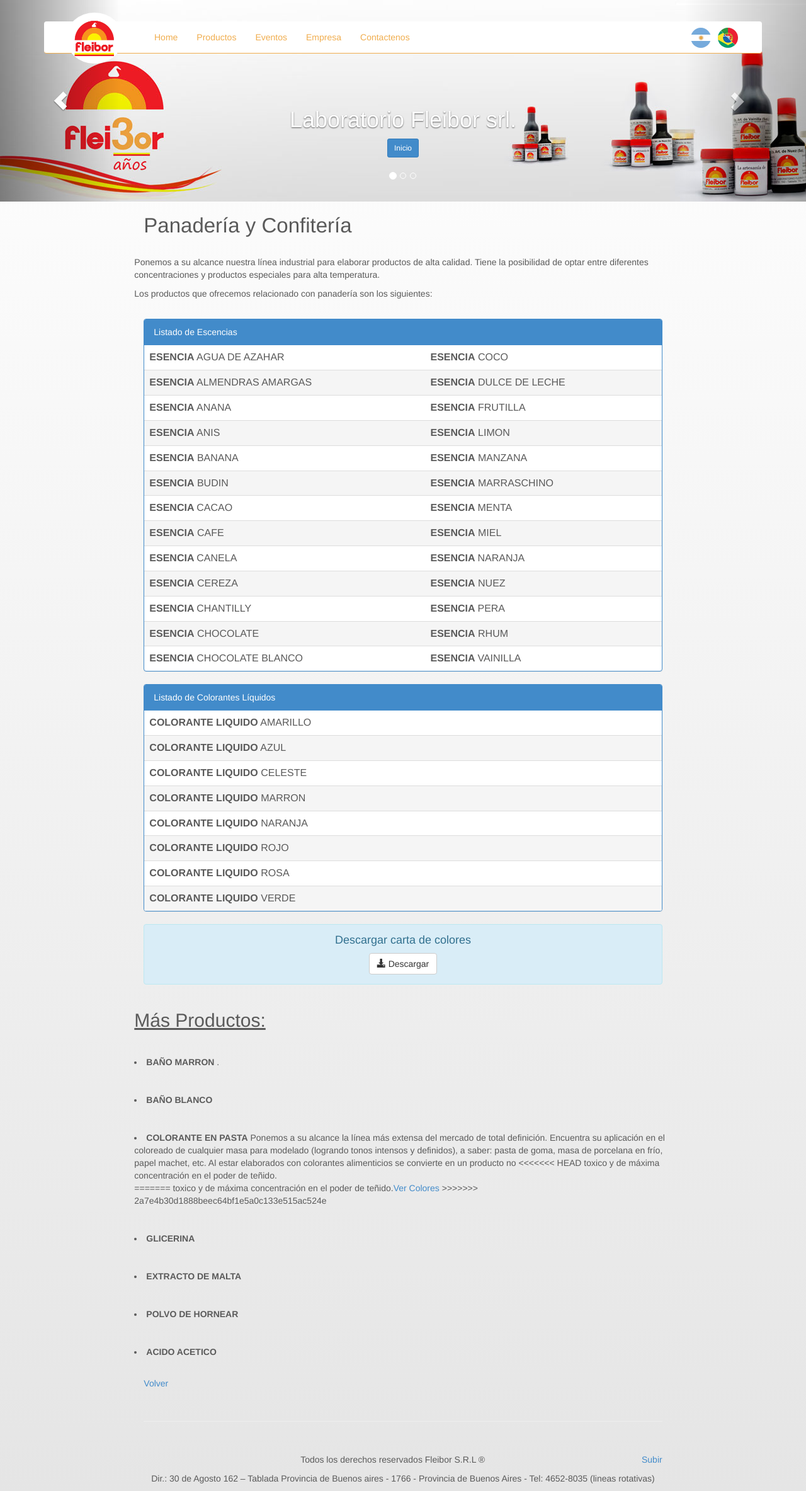
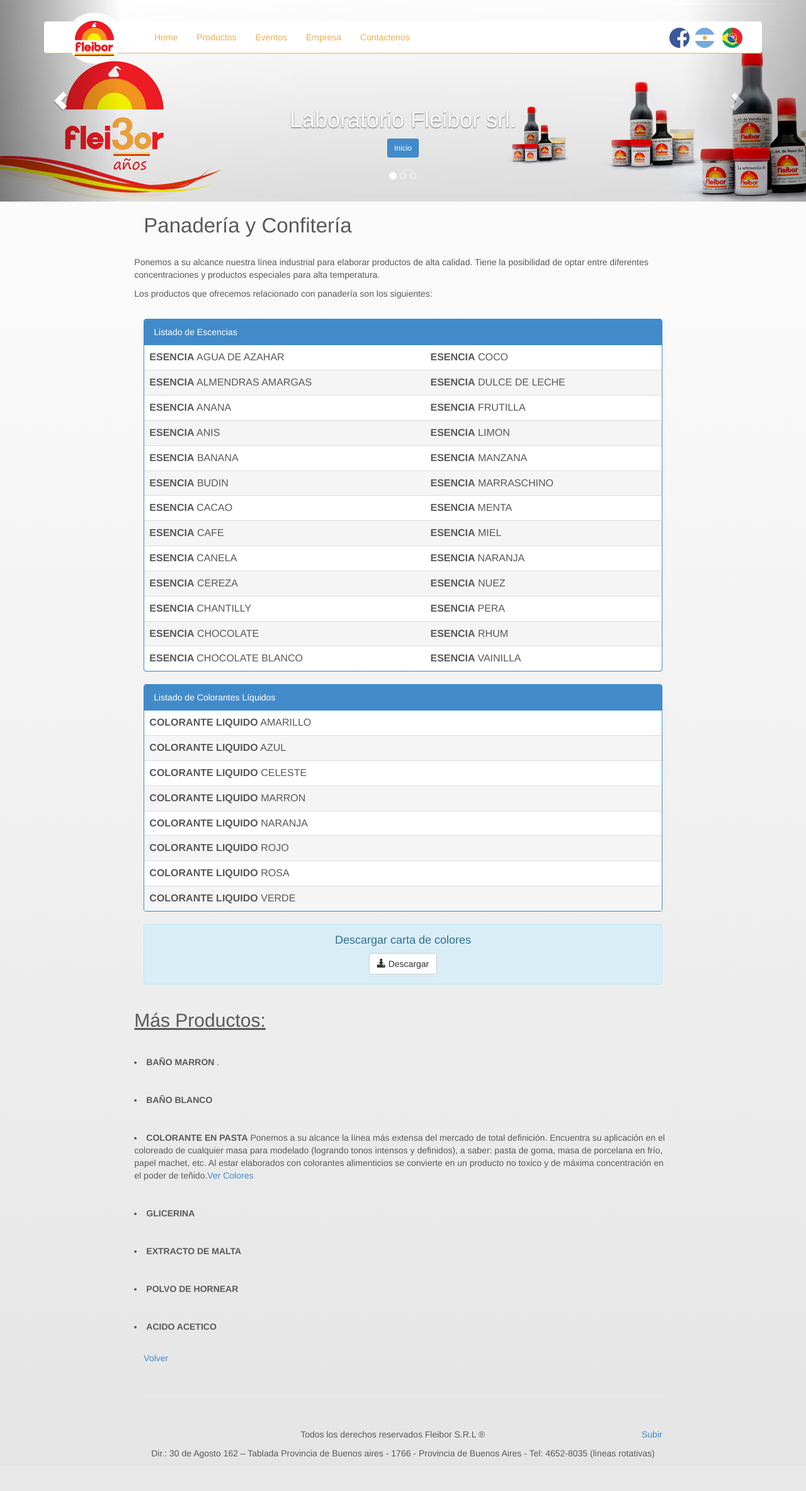
Before and after one commit to melloema/fleibor, a PHP site: page /panaderia.php in a window 1280 px wide. Shown: the whole page at 63% size. After the commit the page ends 2315 px from the top, so only its background shows below. Run offline with PHP 8.4, Linux system fonts and the light colour scheme; data that the repository does not hold is empty; some libraries are stand-ins or nearby versions.

Commit message:
se realizaron cambios para colocar logo de facebook

```diff
--- a/br/css/style.css
+++ b/br/css/style.css
@@ -109,6 +109,9 @@
 label.error {
 	color: #a94442;
 }
+#form_idioma{
+	display: inline-block;
+}
 #form_idioma button{
 
 width: 37px;
@@ -124,7 +127,7 @@
  border:solid #fff 2px !important;
 }
 .menuIdioma{
-	width: 92px;
+	width: 125px;
 	display: block;
 	float: right;
 	height: 37px;
--- a/br/header.php
+++ b/br/header.php
@@ -6,6 +6,7 @@
     <div class="navbar navbar-inverse navbar-static-top" role="navigation">
       <div class="container">
         <div class="menuIdioma">
+          <a href="https://www.facebook.com/labfleibor" target="_banck" title='facebook' ><img class="img-circle banderas" src="img/facebook.jpg"></a>
           <form method="post" action="swichIdioma.php" id="form_idioma">
             <button value="1" type="submit" name="idioma" id="espa" class="selectidioma" title='Idioma Español'><img  class="img-circle banderas"   src="img/argid.jpg"></button>
             <button value="2" type="submit" name="idioma" id="port" class="selectidioma" title='Idioma Portugues' ><img class="img-circle banderas" src="img/brasilport.jpg"></button>
--- a/br/reposteria.php
+++ b/br/reposteria.php
@@ -183,11 +183,7 @@
 					</p>
 					<br/>
 					<p>
-<<<<<<< HEAD
-					<li><span class="strong">CORANTE EM PASTA (GEL)</span> Colocamos a sua disposição a maior linha do mercado com cores de total definição. Tem sua própria aplicação no colorido de qualquer massa para modelado (atingindo tons intensos e definidos), exemplos de massas: massa elástica (massa de goma), massa de biscuit, papel machê, massa para modelar etc. Sendo elaborados com corantes alimentícios se transformam em produtos não tóxicos e de máxima concentração.<span class="text-red"><strong>Lançamento de novas cores</strong></span></li>
-=======
 					<li><span class="strong">CORANTE EM PASTA (GEL)</span> Colocamos a sua disposição a maior linha do mercado com cores de total definição. Tem sua própria aplicação no colorido de qualquer massa para modelado (atingindo tons intensos e definidos), exemplos de massas: massa elástica (massa de goma), massa de biscuit, papel machê, massa para modelar etc. Sendo elaborados com corantes alimentícios se transformam em produtos não tóxicos e de máxima concentração.<span class="text-red"><strong>Lançamento de novas cores:</strong><a target="_blank" href="img/coloresbr.jpg"> Ver Cores</a> </span></li>
->>>>>>> 2a7e4b30d1888beec64bf1e5a0c133e515ac524e
 					</p>
 					<br/>
 					<p>
--- a/css/style.css
+++ b/css/style.css
@@ -109,6 +109,9 @@
 label.error {
 	color: #a94442;
 }
+#form_idioma{
+	display: inline-block;
+}
 #form_idioma button{
 
 width: 37px;
@@ -124,7 +127,7 @@
  border:solid #fff 2px !important;
 }
 .menuIdioma{
-	width: 92px;
+	width: 125px;
 	display: block;
 	float: right;
 	height: 37px;
--- a/footer.php
+++ b/footer.php
@@ -3,3 +3,5 @@
 	<p align="center">Todos los derechos reservados Fleibor S.R.L ®</p>
 	<p align="center">Dir.: 30 de Agosto 162 – Tablada Provincia de Buenos aires - 1766 - Provincia de Buenos Aires - Tel: 4652-8035 (lineas rotativas)</p>
 </footer>
+<!-- Go to www.addthis.com/dashboard to customize your tools -->
+<script type="text/javascript" src="//s7.addthis.com/js/300/addthis_widget.js#pubid=ra-53dd285a75715a0e"></script>
--- a/header.php
+++ b/header.php
@@ -6,6 +6,7 @@
 		<div class="navbar navbar-inverse navbar-static-top" role="navigation">
     	<div class="container">
         <div class="menuIdioma">
+          <a href="https://www.facebook.com/labfleibor" target="_banck" title='facebook' ><img class="img-circle banderas" src="img/facebook.jpg"></a>
           <form method="post" action="swichIdioma.php" id="form_idioma">
             <button value="1" type="submit" name="idioma" id="espa" class="selectidioma" title='Idioma Español'><img  class="img-circle banderas"   src="img/argid.jpg"></button>
             <button value="2" type="submit" name="idioma" id="port" class="selectidioma" title='Idioma Portugues' ><img class="img-circle banderas" src="img/brasilport.jpg"></button>
@@ -18,15 +19,15 @@
             <span class="icon-bar"></span>
             <span class="icon-bar"></span>
         	</button>
-          <a class="navbar-brand" <?php if($path[2] == "index.php") echo 'href="#"'; else echo 'href="index.php"';?>><img class="img-circle logo" src="img/logoweb2.jpg" width="130"></a>
+          <a class="navbar-brand" <?php if($path[1] == "index.php") echo 'href="#"'; else echo 'href="index.php"';?>><img class="img-circle logo" src="img/logoweb2.jpg" width="130"></a>
         </div>
         <div class="navbar-collapse collapse">
           <ul class="nav navbar-nav">
-            <li <?php if($path[2] == "index.php") echo 'class="active"'; ?>><a <?php if($path[2] == "index.php") echo 'href="#"'; else echo 'href="index.php"';?>>Home</a></li>
-            <li <?php if($path[2] == "productos.php") echo 'class="active"'; ?>><a <?php if($path[2] == "productos.php") echo 'href="#"'; else echo 'href="productos.php"'?>>Productos</a></li>
-            <li <?php if($path[2] == "events.php") echo 'class="active"'; ?>><a <?php if($path[2] == "events.php") echo 'href="#"'; else echo 'href="events.php"'?>>Eventos</a></li>
-            <li <?php if($path[2] == "company.php") echo 'class="active"'; ?>><a <?php if($path[2] == "company.php") echo 'href="#"'; else echo 'href="company.php"'?>>Empresa</a></li>
-            <li <?php if($path[2] == "contact.php") echo 'class="active"'; ?>><a <?php if($path[2] == "contact.php") echo 'href="#"'; else echo 'href="contact.php"'; ?>>Contactenos</a></li>
+            <li <?php if($path[1] == "index.php") echo 'class="active"'; ?>><a <?php if($path[1] == "index.php") echo 'href="#"'; else echo 'href="index.php"';?>>Home</a></li>
+            <li <?php if($path[1] == "productos.php") echo 'class="active"'; ?>><a <?php if($path[1] == "productos.php") echo 'href="#"'; else echo 'href="productos.php"'?>>Productos</a></li>
+            <li <?php if($path[1] == "events.php") echo 'class="active"'; ?>><a <?php if($path[1] == "events.php") echo 'href="#"'; else echo 'href="events.php"'?>>Eventos</a></li>
+            <li <?php if($path[1] == "company.php") echo 'class="active"'; ?>><a <?php if($path[1] == "company.php") echo 'href="#"'; else echo 'href="company.php"'?>>Empresa</a></li>
+            <li <?php if($path[1] == "contact.php") echo 'class="active"'; ?>><a <?php if($path[1] == "contact.php") echo 'href="#"'; else echo 'href="contact.php"'; ?>>Contactenos</a></li>
           </ul>
         </div>
       </div>
@@ -64,3 +65,5 @@
   <a class="left carousel-control" href="#myCarousel" data-slide="prev"><span class="glyphicon glyphicon-chevron-left"></span></a>
   <a class="right carousel-control" href="#myCarousel" data-slide="next"><span class="glyphicon glyphicon-chevron-right"></span></a>
 </div>
+<!-- Go to www.addthis.com/dashboard to customize your tools -->
+<script type="text/javascript" src="//s7.addthis.com/js/300/addthis_widget.js#pubid=ra-53dd285a75715a0e"></script>
--- a/panaderia.php
+++ b/panaderia.php
@@ -144,11 +144,8 @@
 					mercado de total definición. Encuentra su aplicación en el coloreado de cualquier masa para
 					modelado (logrando tonos intensos y definidos), a saber: pasta de goma, masa de porcelana en frío,
 					papel machet, etc. Al estar elaborados con colorantes alimenticios se convierte en un producto no
-<<<<<<< HEAD
-					toxico y de máxima concentración en el poder de teñido. </li>
-=======
+
 					toxico y de máxima concentración en el poder de teñido.<a target="_blank" href="pdfs/lista_de_colorantes_en_pasta.pdf">Ver Colores</a> </li>
->>>>>>> 2a7e4b30d1888beec64bf1e5a0c133e515ac524e
 					</p>
 					<br/>
 					<p>
--- a/reposteria.php
+++ b/reposteria.php
@@ -173,11 +173,7 @@
 					el coloreado de cualquier masa para modelado (logrando tonos intensos y
 					definidos), a saber: pasta de goma, masa de porcelana en frío, papel machet,
 					etc. Al estar elaborados con colorantes alimenticios se convierte en un producto
-<<<<<<< HEAD
-					no toxico y de máxima concentración en el poder de teñido. <span class="text-red"><strong>Lanzamiento de nuevos colores:</strong></span></li>
-=======
 					no toxico y de máxima concentración en el poder de teñido. <span class="text-red"><strong>Lanzamiento de nuevos colores:</strong><a target="_blank" href="pdfs/lista_de_colorantes_en_pasta.pdf"> Ver Colores</a> </span></li>
->>>>>>> 2a7e4b30d1888beec64bf1e5a0c133e515ac524e
 					</p>
 					<br/>
 					<p>
```
Also changed, not shown: br/img/facebook.jpg (added), img/facebook.jpg (added).
